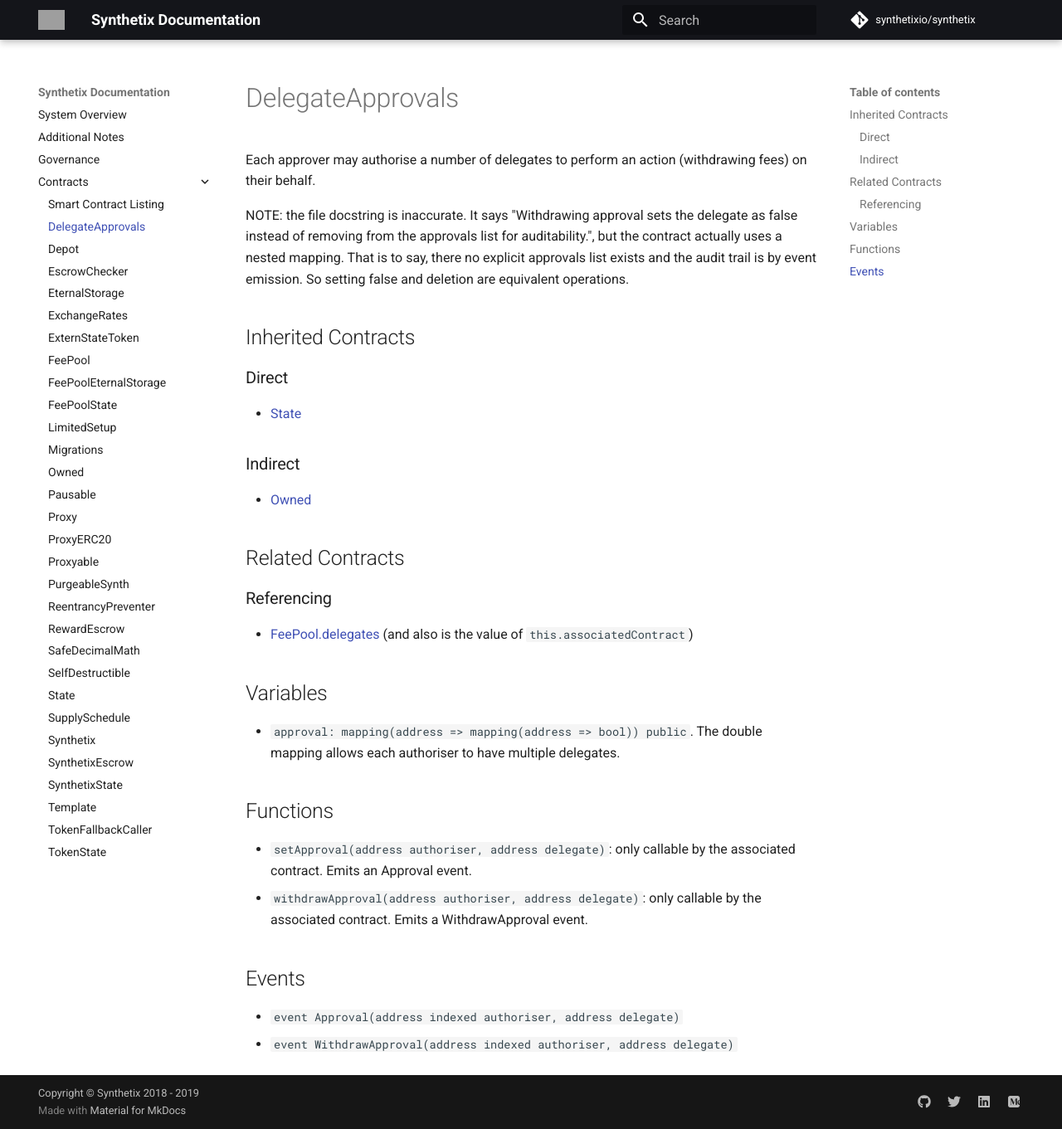
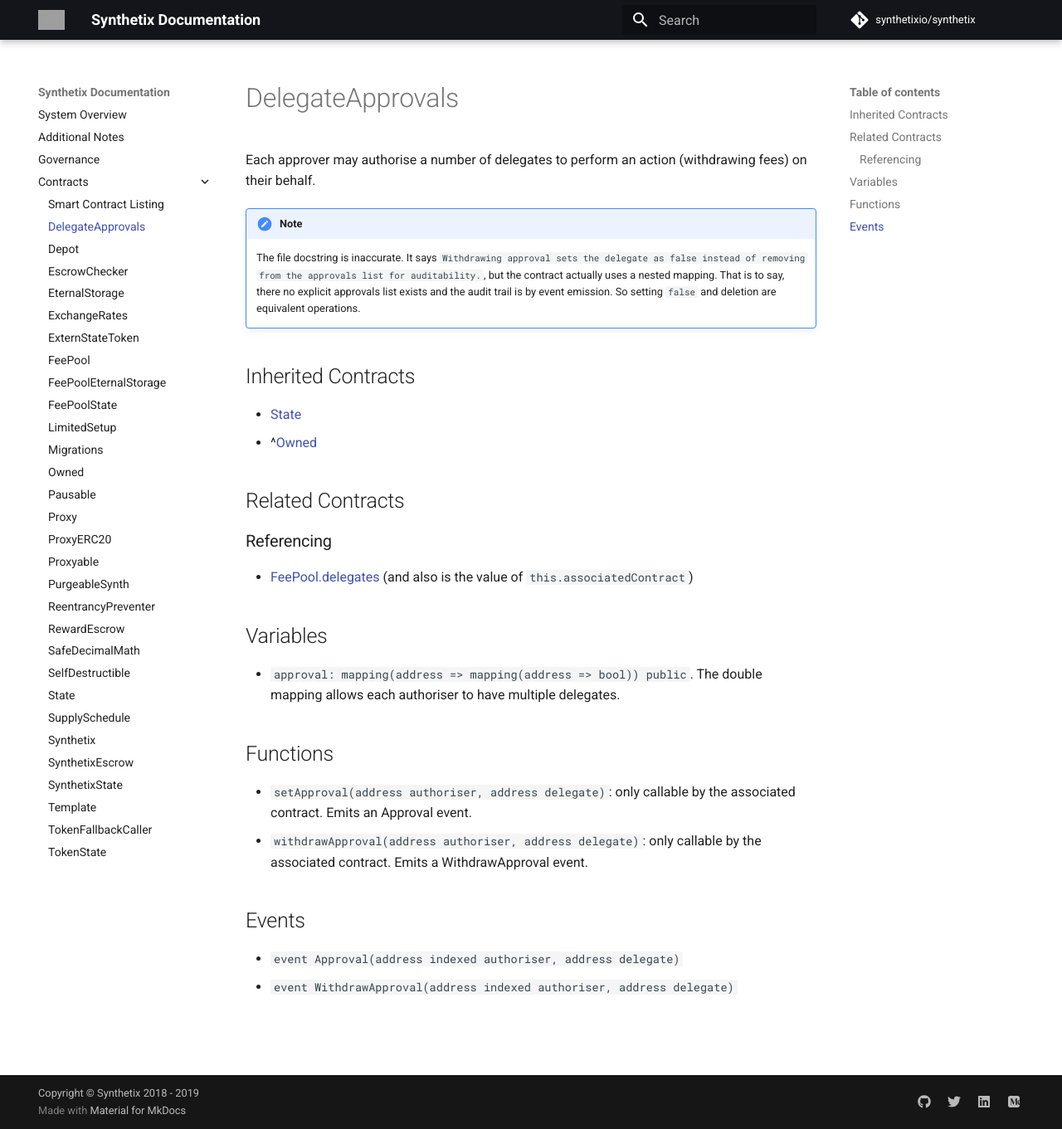
Before and after one commit to Synthetixio/synthetix, an MkDocs documentation site: the page built from docs/contracts/DelegateApprovals.md, in a window 1280 px wide and 1361 px high. Shown: the whole window at 83% size. Built offline with MkDocs 1.6.1 and Material for MkDocs 9.7.7, drawn with Linux system fonts in a browser that asks for light colours; comment, search, counter and statistics services are not loaded; grey boxes are pictures that could not be loaded.

Commit message:
A few admonitions.

```diff
--- a/docs/contracts/DelegateApprovals.md
+++ b/docs/contracts/DelegateApprovals.md
@@ -2,17 +2,13 @@
 
 Each approver may authorise a number of delegates to perform an action (withdrawing fees) on their behalf.
 
-NOTE: the file docstring is inaccurate. It says "Withdrawing approval sets the delegate as false instead of removing from the approvals list for auditability.", but the contract actually uses a nested mapping. That is to say, there no explicit approvals list exists and the audit trail is by event emission. So setting false and deletion are equivalent operations.
+!!! note
+    The file docstring is inaccurate. It says `Withdrawing approval sets the delegate as false instead of removing from the approvals list for auditability.`, but the contract actually uses a nested mapping. That is to say, there no explicit approvals list exists and the audit trail is by event emission. So setting `false` and deletion are equivalent operations.
 
 ## Inherited Contracts
 
-### Direct
-
 * [State](State.md)
-
-### Indirect
-
-* [Owned](Owned.md)
+* ^[Owned](Owned.md)
 
 ## Related Contracts
 
```
Also changed, not shown: docs/contracts/Depot.md (+2 -1 lines), docs/contracts/ExchangeRates.md (+4 -1 lines).
